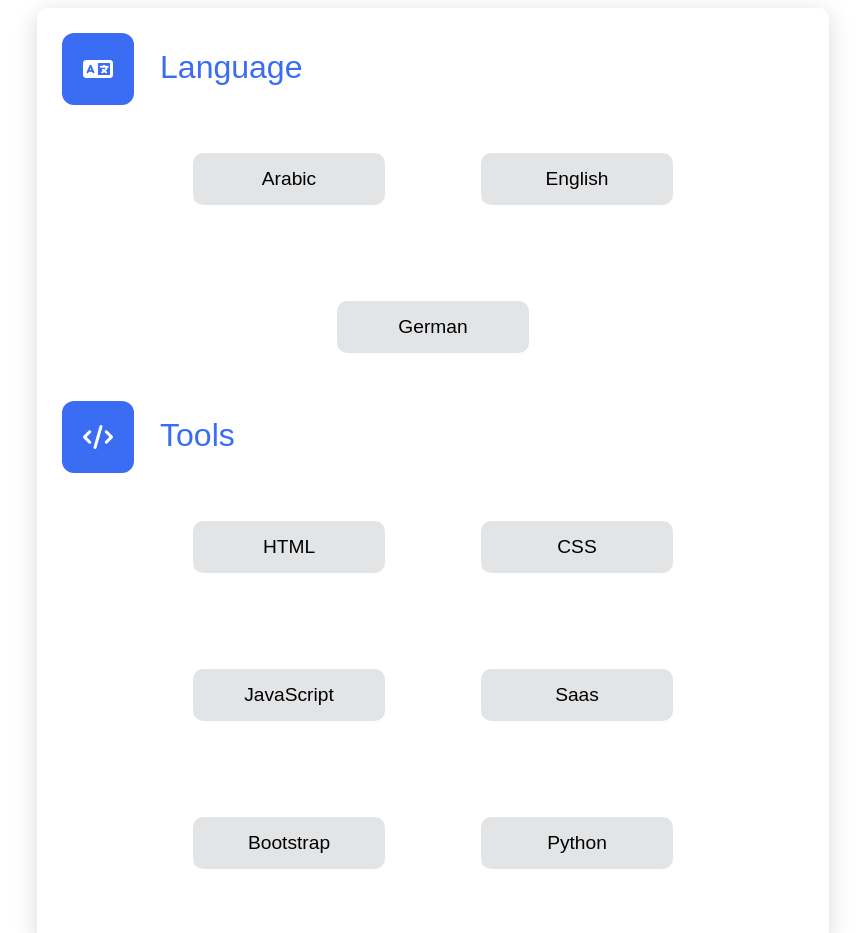
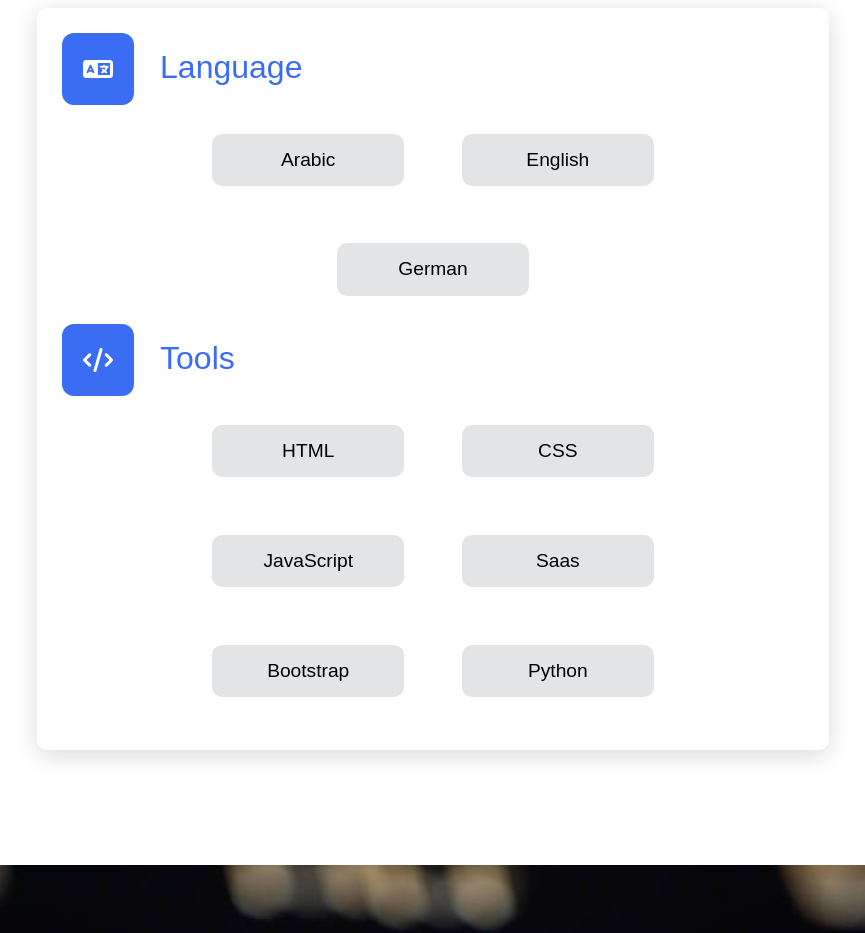
Before and after one commit to beshoy-englizy/beshoy, a plain HTML site: page index.html in a window 1280 px wide. Shown: the part 3740-4673 px from the top of the page, without its empty margins (207-1072 px from the left). Drawn offline with Linux system fonts and the light colour scheme.

Commit message:
Update main.css

```diff
--- a/css/main.css
+++ b/css/main.css
@@ -238,7 +238,7 @@ section {
     background-color: rgb(227, 228, 230);
     padding: 10px;
     border-radius: 10px;
-    margin: 2.5em;
+    margin: 1.5em;
     width: 10em;
     text-align: center;
     padding: 15px;
```
